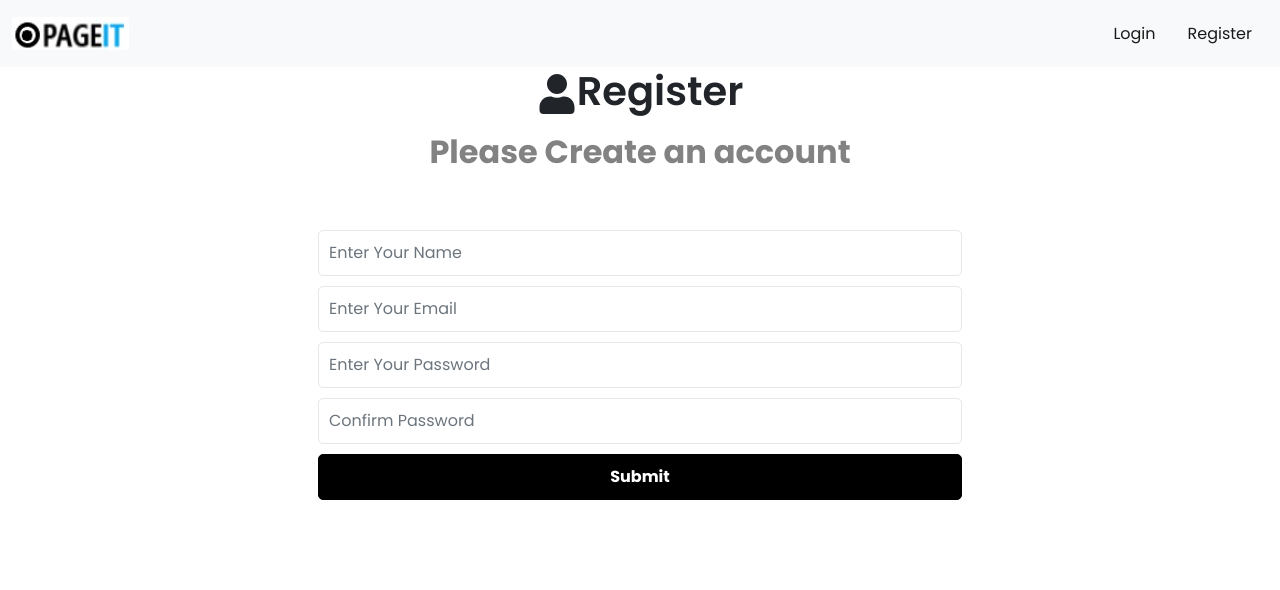
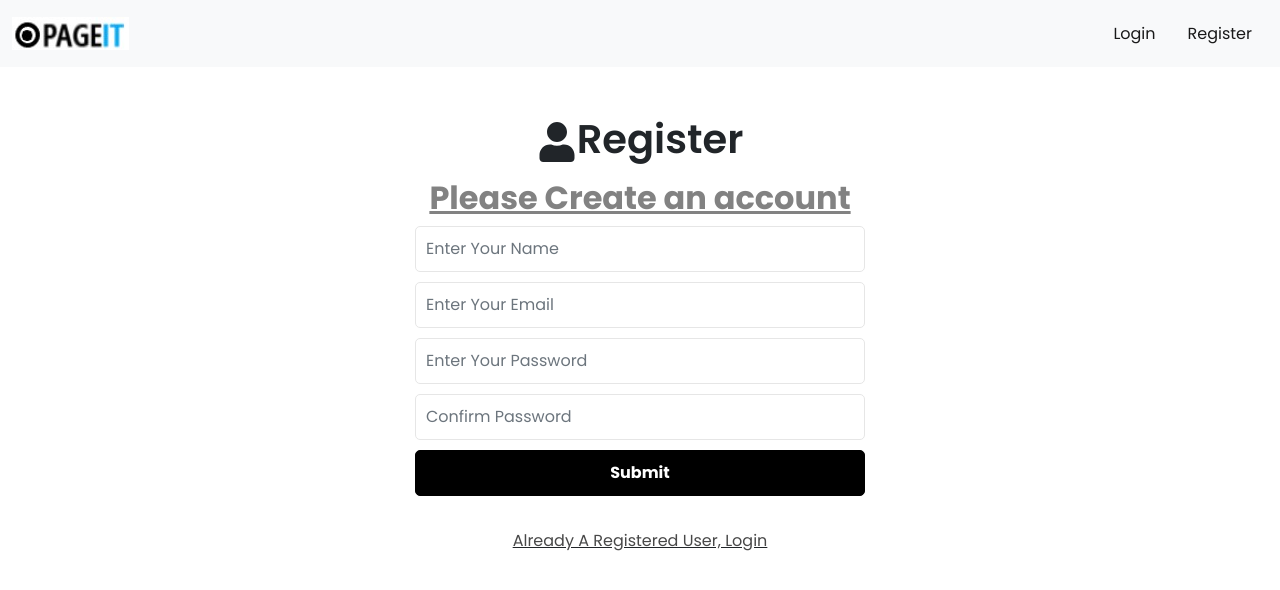
Before and after one commit to UtkarshVijayvergia/ShareConnect, a React (Create React App) app in the folder frontend/: page /register in a window 1280 px wide. Shown: the top 590 px of the page. Built offline with nearby package versions, Linux system fonts and the light colour scheme.

Commit message:
improved registeration UI

```diff
--- a/frontend/src/index.css
+++ b/frontend/src/index.css
@@ -25,6 +25,30 @@ code {
 body {
   font-family: 'Poppins', sans-serif;
   height: 100vh;
+}
+
+.navbar-margin{
+  margin: -4px;
+}
+
+.register-heading-buttom-space-reducer{
+  margin:-50px
+}
+
+.register-link-hover {
+  /* color: rgb(13, 0, 255); */
+  color: rgb(72, 72, 72);
+}
+.register-link-hover:hover {
+  color: rgb(46, 112, 255);
+}
+
+.login-textarea-control{
+  width: 450px;
+}
+
+.login-button-padding-control{
+  padding-bottom: 3px;
 }
 
 /* custom CSS start */
--- a/frontend/src/pages/Register.jsx
+++ b/frontend/src/pages/Register.jsx
@@ -6,6 +6,8 @@ import { toast } from 'react-toastify'
 import { FaUser } from 'react-icons/fa'
 import { register, reset } from '../features/auth/authSlice'
 import Spinner from '../components/Spinner'
+import { Link } from 'react-router-dom'
+
 
 const Register = () => {
     const [formData, setFormData] = useState({
@@ -28,7 +30,7 @@ const Register = () => {
       }
 
       if(isSuccess || user){
-        navigate('/')
+        navigate('/home')
       }
 
       dispatch(reset())
@@ -86,29 +88,34 @@ const Register = () => {
 
     return (
         <div>
+            <br /><br />
             <section className="heading">
                 <h1><FaUser/>Register</h1>
-                <p>Please Create an account</p>
+                <br />
+                <p className='register-heading-buttom-space-reducer'><u>Please Create an account</u></p>
             </section>
             <section className="form">
+                <center>
                     <form onSubmit={onSubmit}>
-                    <div className="form-group">
+                        <div className="form-group login-textarea-control">
                             <input type="text" className="form-control" id='name' name='name' value={name} placeholder='Enter Your Name' onChange={onChange}/>
                         </div>
-                    <div className="form-group">
+                        <div className="form-group login-textarea-control">
                             <input type="email" className="form-control" id='email' name='email' value={email} placeholder='Enter Your Email' onChange={onChange}/>
                         </div>
-                    <div className="form-group">
+                        <div className="form-group login-textarea-control">
                             <input type="password" className="form-control" id='password' name='password' value={password} placeholder='Enter Your Password' onChange={onChange}/>
                         </div>
-                    <div className="form-group">
+                        <div className="form-group login-textarea-control">
                             <input type="password" className="form-control" id='confirmPassword' name='confirmPassword' value={confirmPassword} placeholder='Confirm Password' onChange={onChange}/>
                         </div>
-                    <div className="form-group">
+                        <div className="form-group login-textarea-control login-button-padding-control">
                             <button type="submit" className="btn btn-block">Submit  </button>
                         </div>
                     </form>
+                </center>
             </section>
+            <u><Link className='register-link-hover' to="/login">Already A Registered User, Login</Link></u>
         </div>
     )
 }
```
Lines whose indentation alone changed are shown as unchanged.
